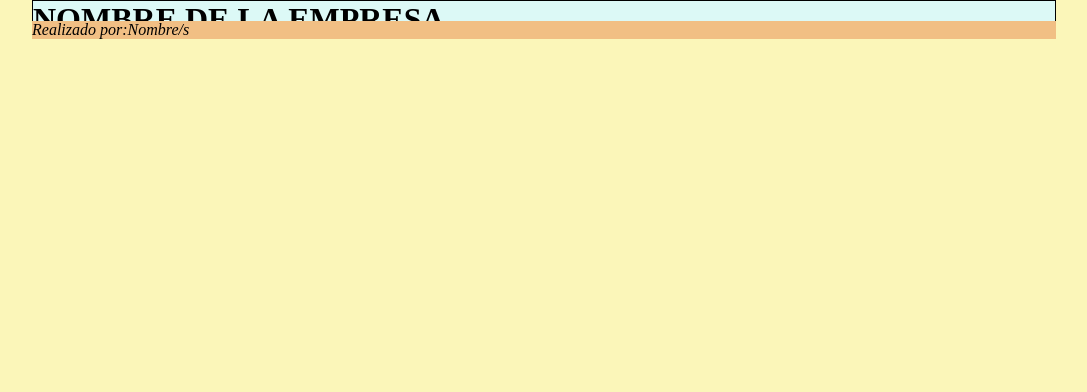
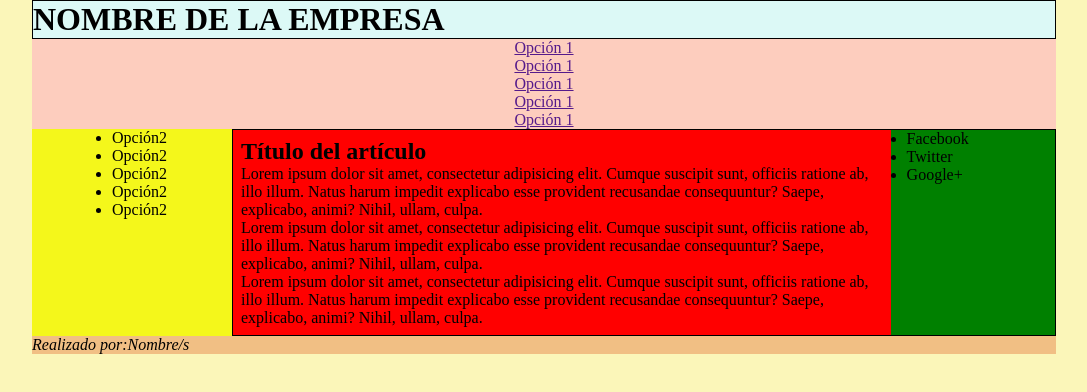
Before and after one commit to Drane8/DIIW, a plain HTML site: page UT1/Actividad-RWD2/rwd2.html in a window 1280 px wide. Shown: the whole page, without its empty margins (96-1183 px from the left). Drawn offline with Linux system fonts and the light colour scheme; a script that the page names is missing.

Commit message:
rw2 fixed

```diff
--- a/UT1/Actividad-RWD2/css/estilo.css
+++ b/UT1/Actividad-RWD2/css/estilo.css
@@ -48,6 +48,12 @@ footer{
 }
 @media all and (min-width: 768px){
     header{
+        position:unset;
+    }
+    footer{
+        position:unset;
+    }
+    div.movil{
         position:unset;
     }
     body{
```
Also changed, not shown: 1 other file.
